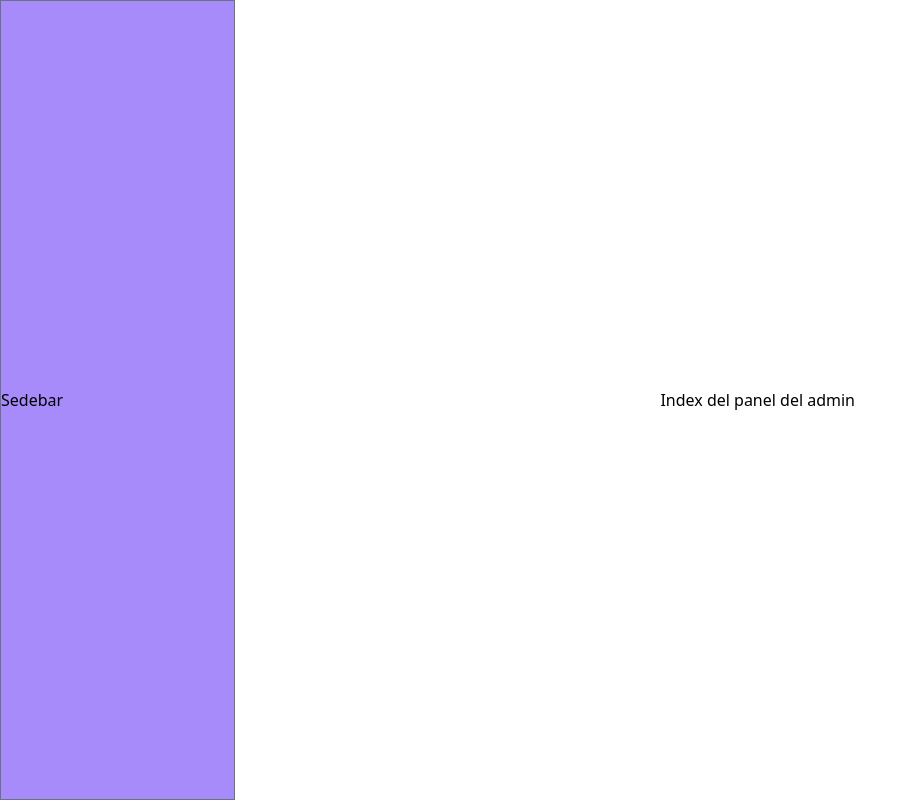
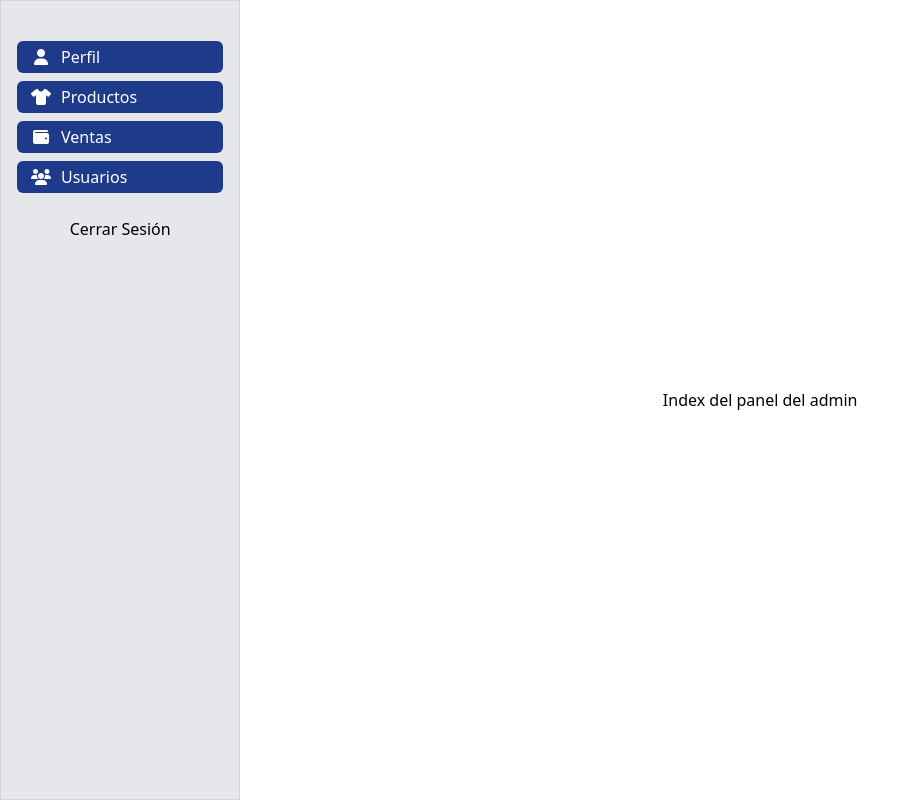
Before and after one commit to OscarHub90/Concesionario2021, a React (Create React App) app: page /admin in a window 1280 px wide. Shown: the whole page, without its empty margins (0-919 px from the left). Built offline with nearby package versions, Linux system fonts and the light colour scheme.

Commit message:
Se agregan los botones para navegar desde el Admin

```diff
--- a/public/index.html
+++ b/public/index.html
@@ -1,6 +1,7 @@
 <!DOCTYPE html>
 <html lang="en">
   <head>
+    <script src="https://kit.fontawesome.com/acd0c6e280.js" crossorigin="anonymous"></script>
     <meta charset="utf-8" />
     <link rel="icon" href="%PUBLIC_URL%/favicon.ico" />
     <meta name="viewport" content="width=device-width, initial-scale=1" />
--- a/src/components/Sidebar.jsx
+++ b/src/components/Sidebar.jsx
@@ -1,11 +1,30 @@
 import React from 'react'
+import { Link } from 'react-router-dom'
 
 const Sidebar = () => {
     return (
-    <nav className="w-72 h-full flex flex-col justify-center border border-gray-500 bg-purple-400">Sedebar
+        <nav className='w-72 border border-gray-300 h-full flex flex-col bg-gray-200 p-4 sidebar'>
 
-    </nav> /*w-72 es el ancho del sidebar*/
-    )
-}
+      <div className='my-4'>
+        <Ruta icono='fas fa-user' ruta='/admin/perfil' nombre='Perfil' />
+        <Ruta icono='fas fa-tshirt' ruta='/admin/productos' nombre='Productos' />
+        <Ruta icono='fas fa-wallet' ruta='/admin/ventas' nombre='Ventas' />
+        <Ruta icono='fas fa-users' ruta='/admin/usuarios' nombre='Usuarios' />
+      </div>
+      <button>Cerrar Sesión</button>
+    </nav>
+  );
+};
 
-export default Sidebar
+const Ruta = ({ icono, ruta, nombre }) => {
+  return (
+    <Link to={ruta}>
+      <button className='p-1 my-2 bg-blue-900 hover:bg-green-900 hover:scale-75 flex w-full items-center text-white rounded-md'>
+        <i className={`${icono} w-10`} />
+        {nombre}
+      </button>
+    </Link>
+  );
+};
+
+export default Sidebar;
--- a/src/pages/Admin.jsx
+++ b/src/pages/Admin.jsx
@@ -1,4 +1,5 @@
 import React from 'react'
+import { Link } from 'react-router-dom'
 
 const Admin = () => {
     return (
```
